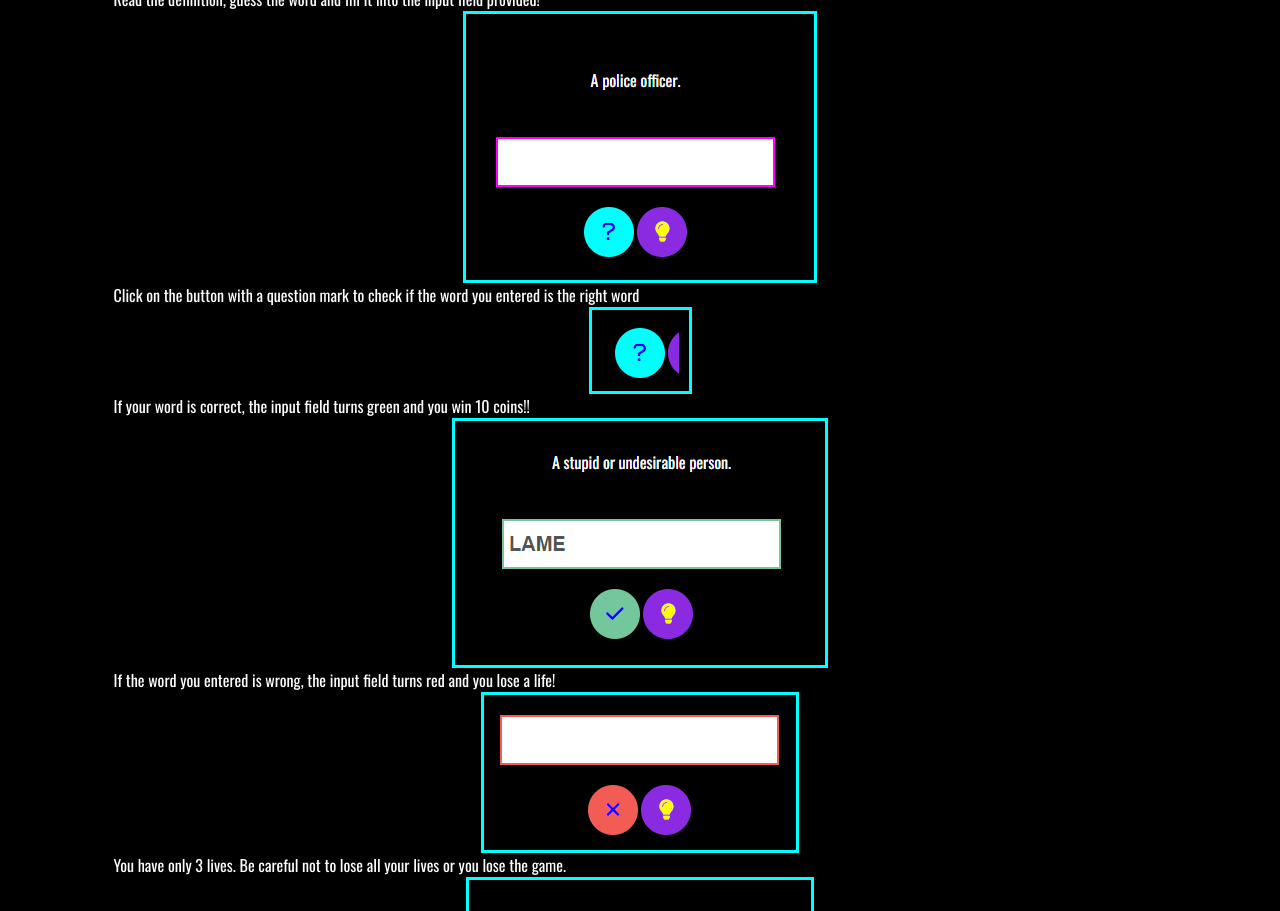
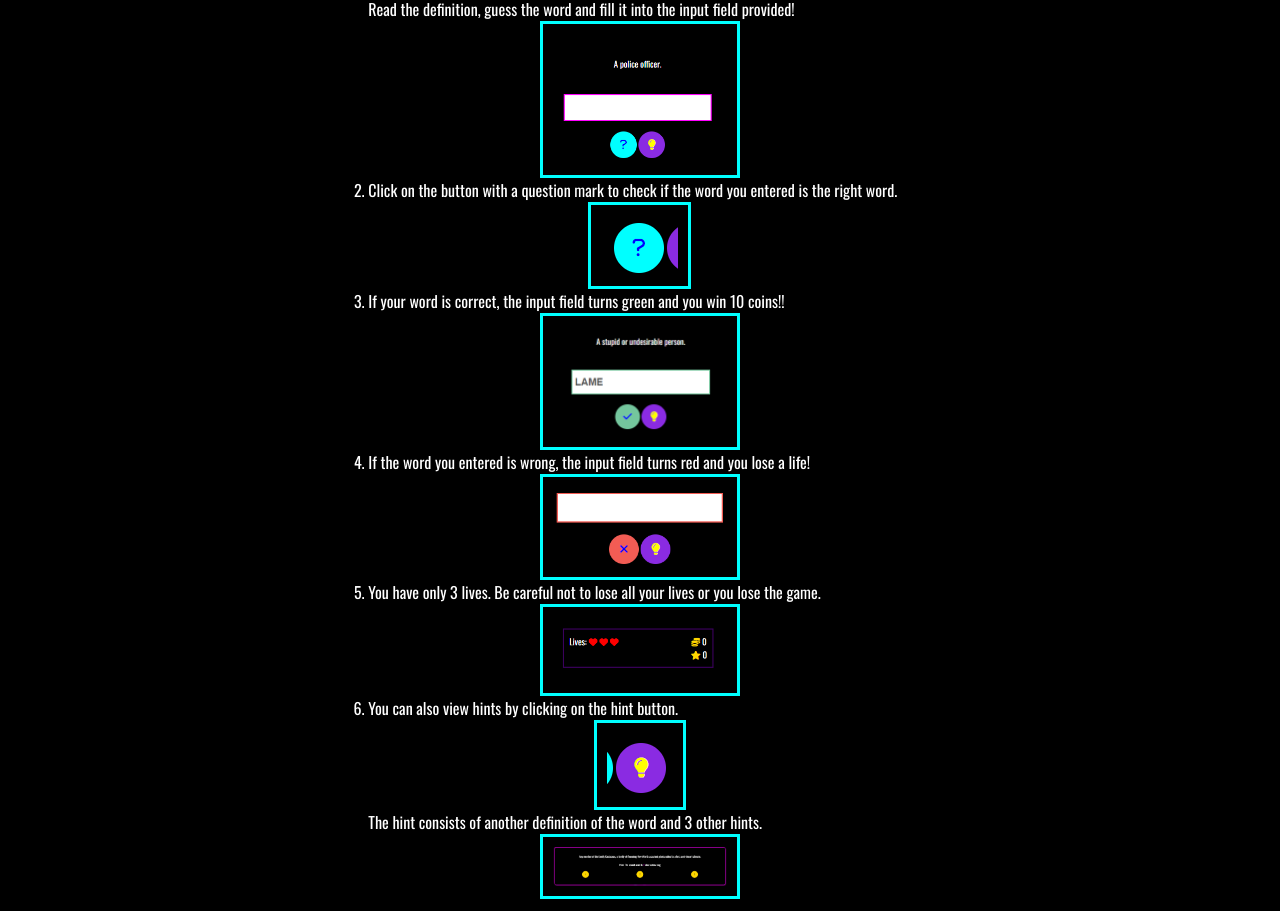
Before and after one commit to nalowageena/Find_the_word_game, a plain HTML site: page game-instruc/game-instruc.html in a window 1280 px wide. Shown: the part 162-1073 px from the top of the page. Drawn offline with nearby package versions, Linux system fonts and the light colour scheme; a web font is replaced by a local one.

Commit message:
style guide page

```diff
--- a/game-instruc/game-instruc.css
+++ b/game-instruc/game-instruc.css
@@ -3,7 +3,14 @@ img{
     border: 3px solid aqua;
     padding: 10px;
     margin: auto;
+    max-width: 200px;
 }
-main p, h1{
-    text-justify: center;
+main{
+    text-align: justify;
+    display: flex;
+    flex-direction: column;
+    padding: 20px;
 }
+main h1{
+    text-align: center;
+}
--- a/game-instruc/game-instruc.html
+++ b/game-instruc/game-instruc.html
@@ -31,21 +31,37 @@
       </button>
     </header>
     <main>
-      <h1>How to play<span class="game-name">Wordbie !</span></h1>
-      <p>The rule of the game is to find a secret word based on its definition and hints provided for you</p>
+      <h1>How to play <span class="game-name">Wordbie!</span></h1>
+      <ol>
+        <li>
+            <p>The rule of the game is to find a secret word based on its definition and hints provided for you.</p>
       <p>Read the definition, guess the word and fill it into the input field provided!</p>
       <img src="../images/screenshot1.png" alt="">
-        <p>Click on the button with a question mark to check if the word you entered is the right word</p>
-        <img src="../images/screenshot4.png" alt="">
-        <p>If your word is correct, the input field turns green and you win 10 coins!!</p>
+        </li>
+        <li>
+            <p>Click on the button with a question mark to check if the word you entered is the right word.</p>
+            <img src="../images/screenshot4.png" alt="">
+        </li>
+        <li>
+            <p>If your word is correct, the input field turns green and you win 10 coins!!</p>
         <img src="../images/screenshot3.png" alt="">
-        If the word you entered is wrong, the input field turns red and you lose a life!
+        </li>
+        <li>
+            If the word you entered is wrong, the input field turns red and you lose a life!
       <img src="../images/screenshot2.png" alt="">
-      You have only 3 lives. Be careful not to lose all your lives or you lose the game.
+        </li>
+        <li>
+            You have only 3 lives. Be careful not to lose all your lives or you lose the game.
       <img src="../images/screenshot7.png" alt="">
-      <p>You can also view hints by clicking on the hint button</p>
+        </li>
+        <li>
+            <p>You can also view hints by clicking on the hint button.</p>
       <img src="../images/screenshot5.png" alt="">
+      <p>The hint consists of another definition of the word and 3 other hints.</p>
       <img src="../images/screenshot6.png" alt="">
+        </li>
+      </ol>
+
       <a href="../index.html" class="btn">Back to welcome page</a>
     </main>
     <footer>
```
